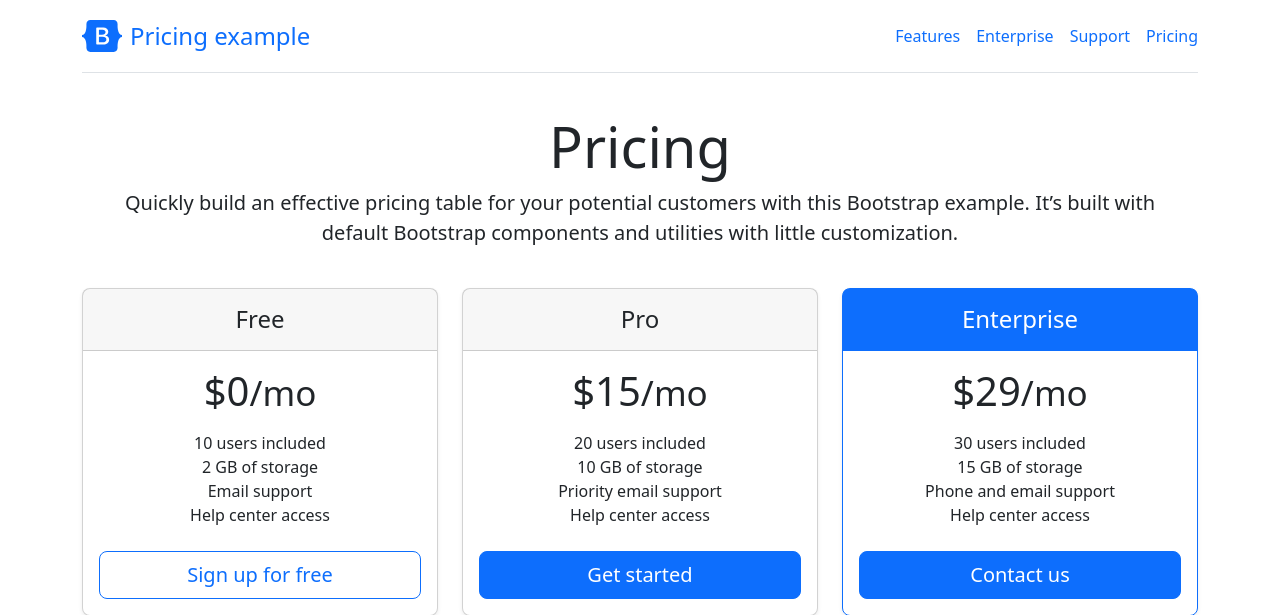
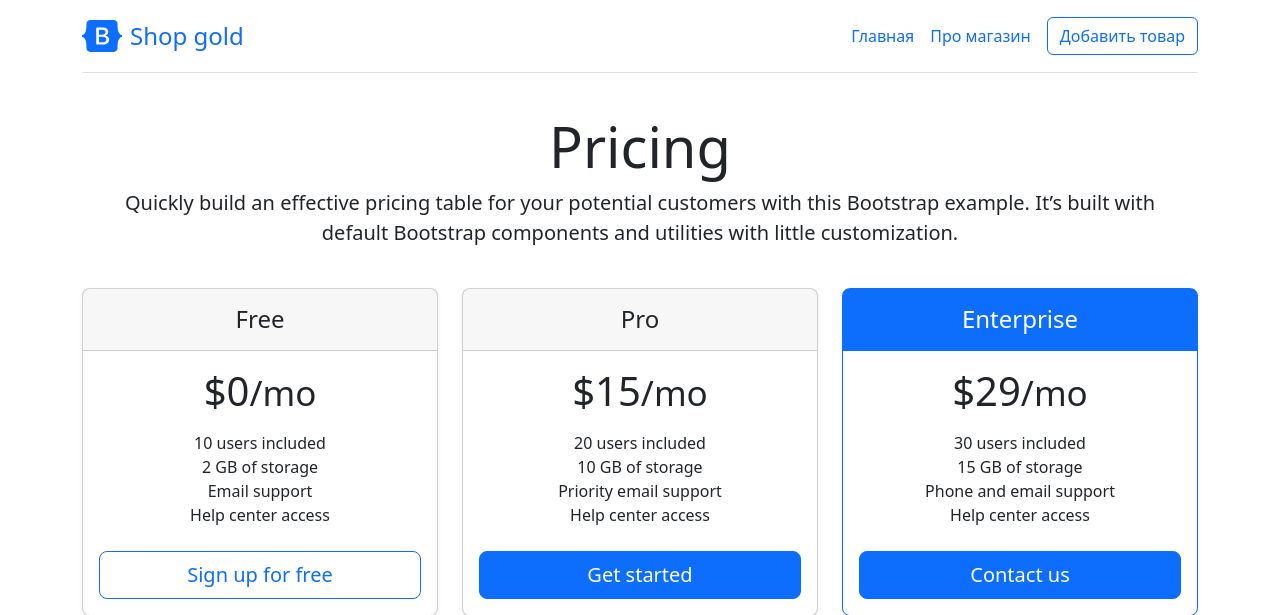
Before and after one commit to Tayper1993/shop_gold, a Flask app: page / in a window 1280 px wide. Shown: the top 615 px of the page. Run offline with Flask 3, Linux system fonts and the light colour scheme; some libraries are stand-ins or nearby versions.

Commit message:
Refactoring

```diff
--- a/app.py
+++ b/app.py
@@ -8,7 +8,7 @@ def index():
     return render_template('index.html')
 
 
-@app.route('/faq')
+@app.route('/about')
 def about():
     return render_template('about.html')
 
--- a/templates/base.html
+++ b/templates/base.html
@@ -65,15 +65,14 @@
     <div class="d-flex flex-column flex-md-row align-items-center pb-3 mb-4 border-bottom">
       <a href="/" class="d-flex align-items-center link-body-emphasis text-decoration-none">
         <svg xmlns="http://www.w3.org/2000/svg" width="40" height="32" class="me-2" viewBox="0 0 118 94" role="img"><title>Bootstrap</title><path fill-rule="evenodd" clip-rule="evenodd" d="M24.509 0c-6.733 0-11.715 5.893-11.492 12.284.214 6.14-.064 14.092-2.066 20.577C8.943 39.365 5.547 43.485 0 44.014v5.972c5.547.529 8.943 4.649 10.951 11.153 2.002 6.485 2.28 14.437 2.066 20.577C12.794 88.106 17.776 94 24.51 94H93.5c6.733 0 11.714-5.893 11.491-12.284-.214-6.14.064-14.092 2.066-20.577 2.009-6.504 5.396-10.624 10.943-11.153v-5.972c-5.547-.529-8.934-4.649-10.943-11.153-2.002-6.484-2.28-14.437-2.066-20.577C105.214 5.894 100.233 0 93.5 0H24.508zM80 57.863C80 66.663 73.436 72 62.543 72H44a2 2 0 01-2-2V24a2 2 0 012-2h18.437c9.083 0 15.044 4.92 15.044 12.474 0 5.302-4.01 10.049-9.119 10.88v.277C75.317 46.394 80 51.21 80 57.863zM60.521 28.34H49.948v14.934h8.905c6.884 0 10.68-2.772 10.68-7.727 0-4.643-3.264-7.207-9.012-7.207zM49.948 49.2v16.458H60.91c7.167 0 10.964-2.876 10.964-8.281 0-5.406-3.903-8.178-11.425-8.178H49.948z" fill="currentColor"></path></svg>
-        <span class="fs-4">Pricing example</span>
+        <span class="fs-4">Shop gold</span>
       </a>
 
       <nav class="d-inline-flex mt-2 mt-md-0 ms-md-auto">
-        <a class="me-3 py-2 link-body-emphasis text-decoration-none" href="#">Features</a>
-        <a class="me-3 py-2 link-body-emphasis text-decoration-none" href="#">Enterprise</a>
-        <a class="me-3 py-2 link-body-emphasis text-decoration-none" href="#">Support</a>
-        <a class="py-2 link-body-emphasis text-decoration-none" href="#">Pricing</a>
+        <a class="me-3 py-2 link-body-emphasis text-decoration-none" href="/">Главная</a>
+        <a class="me-3 py-2 link-body-emphasis text-decoration-none" href="/about">Про магазин</a>
       </nav>
+        <a class="btn btn-outline-primary" href="/create">Добавить товар</a>
     </div>
 
 
```
